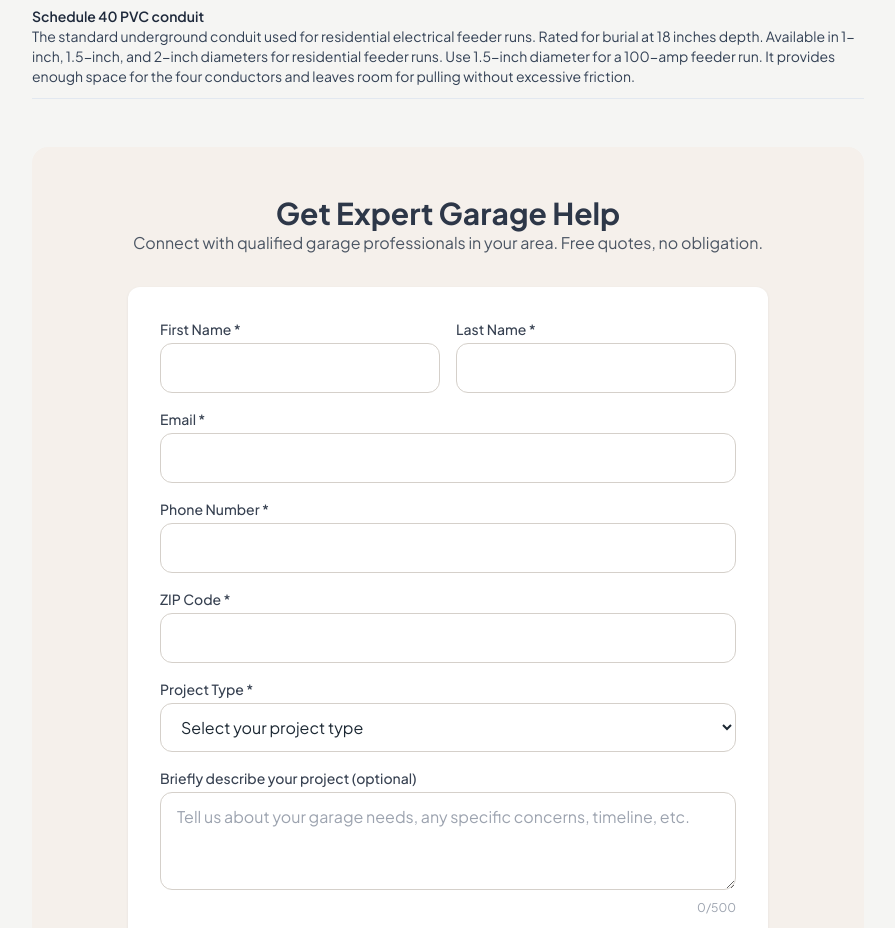
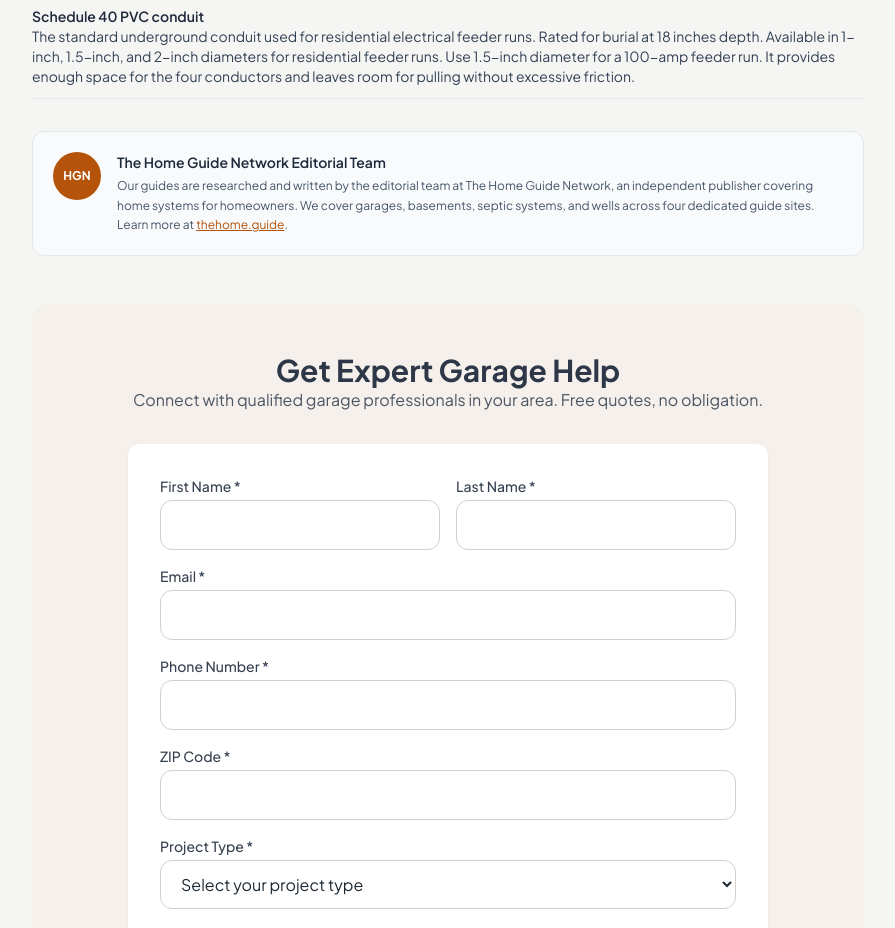
Before and after one commit to thebasementguide2026/thegarage.guide-, a Next.js app: page /guides/detached-garage-electrical in a window 1280 px wide. Shown: the part 9760-10688 px from the top of the page, without its empty margins (192-1087 px from the left). Built offline with nearby package versions, Linux system fonts and the light colour scheme.

Commit message:
Add AuthorBio to article page

```diff
--- a/app/guides/detached-garage-electrical/page.tsx
+++ b/app/guides/detached-garage-electrical/page.tsx
@@ -2,6 +2,7 @@ import Image from 'next/image'
 import Link from 'next/link'
 import type { Metadata } from 'next'
 import LeadForm from '@/components/LeadForm'
+import AuthorBio from '@/components/AuthorBio'
 import Breadcrumbs from '@/components/Breadcrumbs'
 
 export const metadata: Metadata = {
@@ -611,6 +612,9 @@ export default function DetachedGarageElectricalPage() {
           </div>
         </section>
 
+        {/* Author Bio */}
+        <AuthorBio />
+
         {/* Get Quote Form */}
         <LeadForm />
 
```
